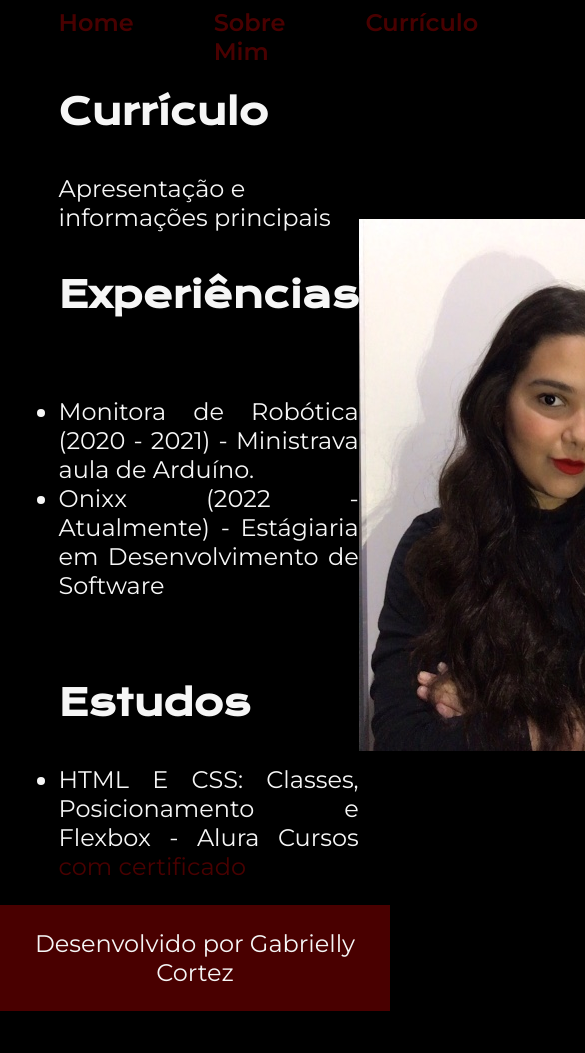
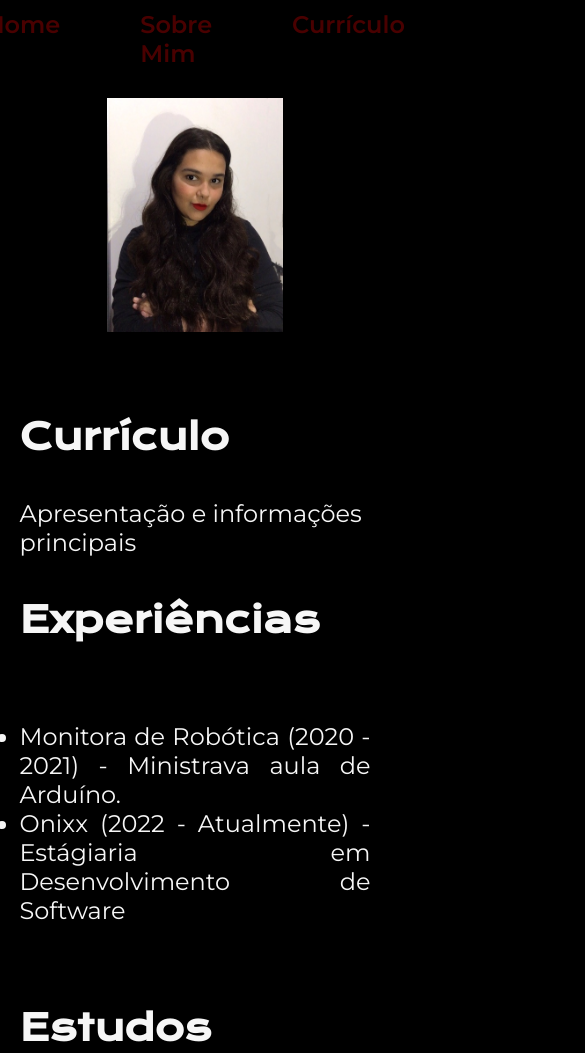
Before and after one commit to gabriellycortez/portfolio_alura, a plain HTML site: page curriculo.html in a window 390 px wide. Shown: the top 1053 px of the page, 585 px wide, since content can reach past the window. Before the commit the page ends 1011 px from the top, so only its background shows below. Drawn offline with nearby package versions, Linux system fonts and the light colour scheme.

Commit message:
tornando responsiva a pag

```diff
--- a/styles/style.css
+++ b/styles/style.css
@@ -34,7 +34,7 @@ body {
 
 .cabecalho-menu-link {
     font-family: var(--fonte-secundaria);
-    font-size: 24px;
+    font-size: 1.5rem;
     font-weight: 600;
     color: var(--cor-terciaria);
     text-decoration: none;
@@ -46,6 +46,7 @@ body {
     justify-content: space-between;
     /*margin: 10% 15%;*/
     padding: 6% 15%;
+    gap: 82px;
 }
 
 .titulo-destaque {
@@ -60,7 +61,7 @@ body {
 }*/
 
 .conteudo-principal {
-    width: 615px;
+    width: 50%;
     display: flex;
     flex-direction: column;
     gap: 40px;
@@ -68,12 +69,12 @@ body {
 }
 
 .conteudo-principal-titulo {
-    font-size: 36px;
+    font-size: 2.25rem;
     font-family: var(--fonte-primaria);
 }
 
 .conteudo-principal-paragrafo {
-    font-size: 24px;
+    font-size: 1.5rem;
     font-family: var(--fonte-secundaria);
 }
 
@@ -89,7 +90,7 @@ body {
 .conteudo-links-titulo{
     font-family: var(--fonte-primaria);
     font-weight: 400;
-    font-size: 24px;
+    font-size: 1.5rem;
 }
 
 .conteudo-links-botoes {
@@ -97,10 +98,10 @@ body {
     display: flex;
     justify-content: center;
     gap: 16px;
-    width: 328px;
+    width: 50%;
     text-align: center;
     border-radius: 8px;
-    font-size: 24px;
+    font-size: 1.5rem;
     font-weight: 600;
     padding: 21.5px 0;
     text-decoration: none;
@@ -124,12 +125,37 @@ body {
     text-align: justify;
 }
 
+.foto-perfil{
+    width: 50%;
+}
+
 .rodape {
     padding: 24px;
     color: var(--cor-secundaria);
     background-color: var(--cor-terciaria);
     text-align: center;
     font-family: var(--fonte-secundaria);
-    font-size: 24px;
+    font-size: 1.5rem;
     font-weight: 400;
 }
+
+@media(max-width:1200px) {
+
+    .cabecalho {
+        padding: 10px;
+    }
+
+    .cabecalho-menu {
+        justify-content: center;
+    }
+
+    .conteudo {
+        flex-direction: column-reverse; /** mudar a direção do código, nesse caso a img foi para cima */
+        padding: 5%;
+    }
+
+    .conteudo-principal {
+        width: auto;
+    }
+
+}
```
